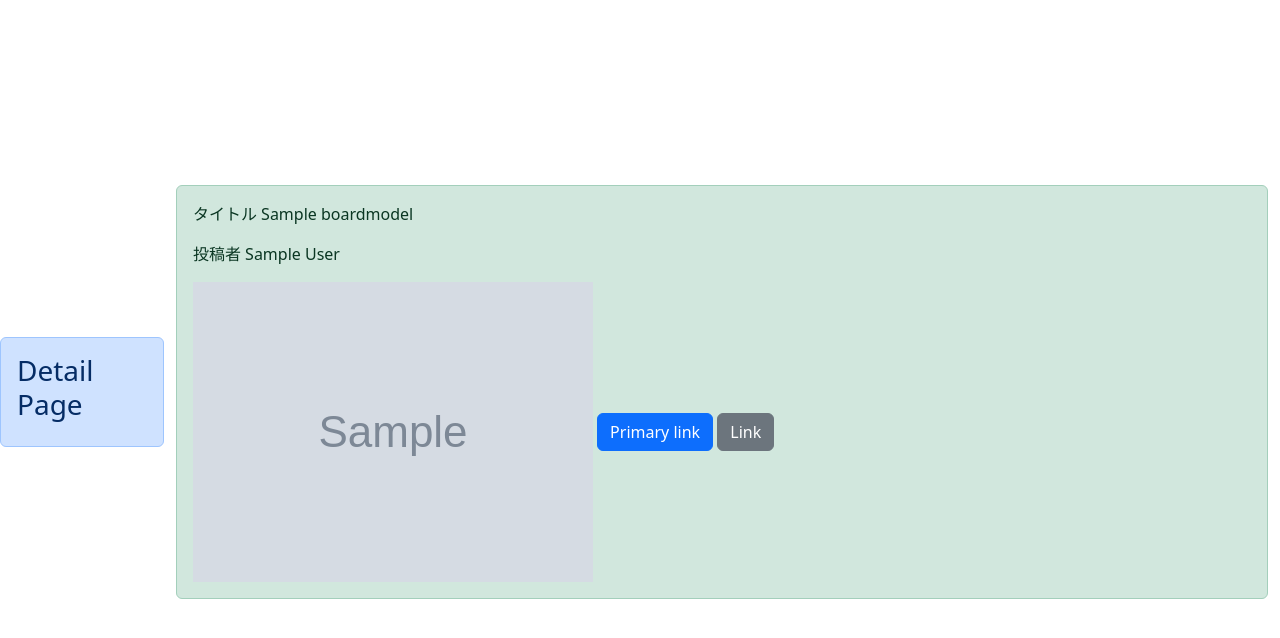
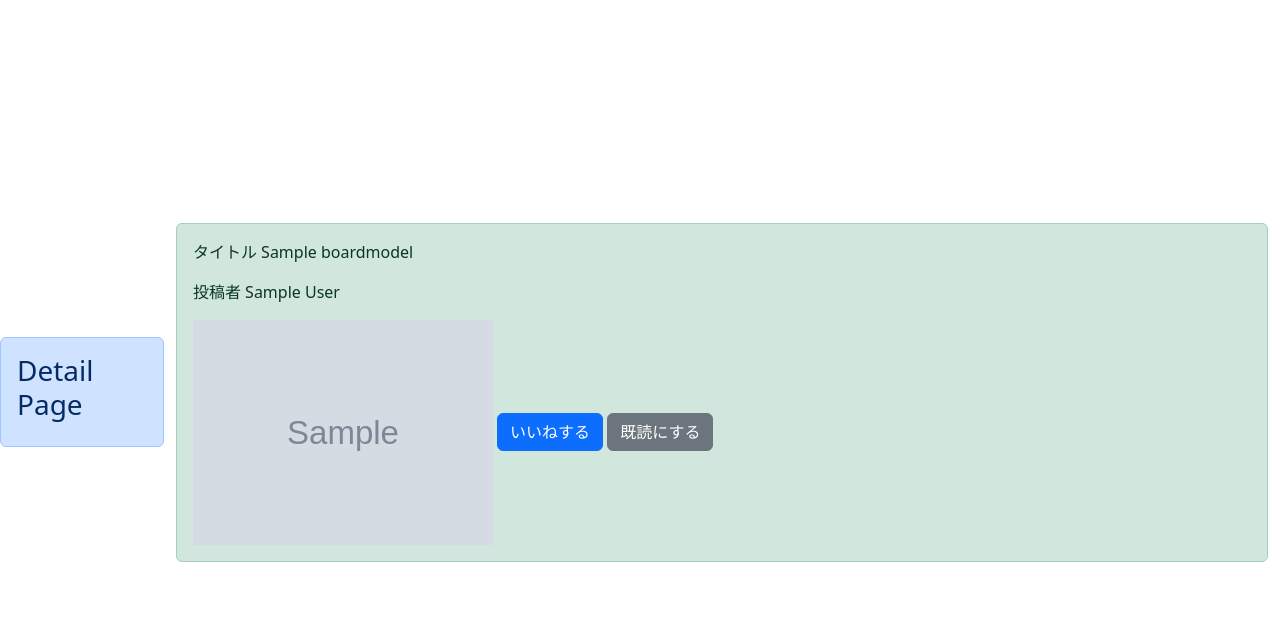
Before and after one commit to Forbusinessuseyukikoishiguro/BOARDPROJECT2, a Django app: page /detail/1/ in a window 1280 px wide. Shown: the top 638 px of the page. Run offline with Django 5.2, Linux system fonts and the light colour scheme; a user stored in the database is signed in; tables that the repository leaves empty hold one stand-in row (values such as "Sample post"); grey boxes marked "Sample" are stand-in pictures.

Commit message:
0319_1631_Detailview2

```diff
--- a/boardproject/templates/detail.html
+++ b/boardproject/templates/detail.html
@@ -13,9 +13,9 @@
     <div class="alert alert-success" role="alert">
         <p>タイトル {{object.title}}</p>
         <p>投稿者 {{object.author}}</p>
-        <img src="{{object.snsimage.url}}" alt="投稿画像" class="img-fluid">
-        <a href="#" class="btn btn-primary" role="button" aria-pressed="true">Primary link</a>
-        <a href="#" class="btn btn-secondary" role="button" aria-pressed="true">Link</a>
+        <img src="{{object.snsimage.url}}" alt="投稿画像" width="300" class="img-fluid">
+        <a href="#" class="btn btn-primary" role="button" aria-pressed="true">いいねする</a>
+        <a href="#" class="btn btn-secondary" role="button" aria-pressed="true">既読にする</a>
     </div>
 
 </div>
--- a/boardproject/templates/list.html
+++ b/boardproject/templates/list.html
@@ -11,7 +11,7 @@
 <div class="container">
     {% for item in object_list %}
     <div class="alert alert-success" role="alert">
-        <p>タイトル {{item.title}}</p>
+        <p>タイトル<a href = "{% url 'detail' item.pk %}"></a> {{item.title}}</a></p>
         <p>投稿者 {{item.author}}</p>
         <a href="#" class="btn btn-primary" role="button" aria-pressed="true">Primary link</a>
         <a href="#" class="btn btn-secondary" role="button" aria-pressed="true">Link</a>
```
